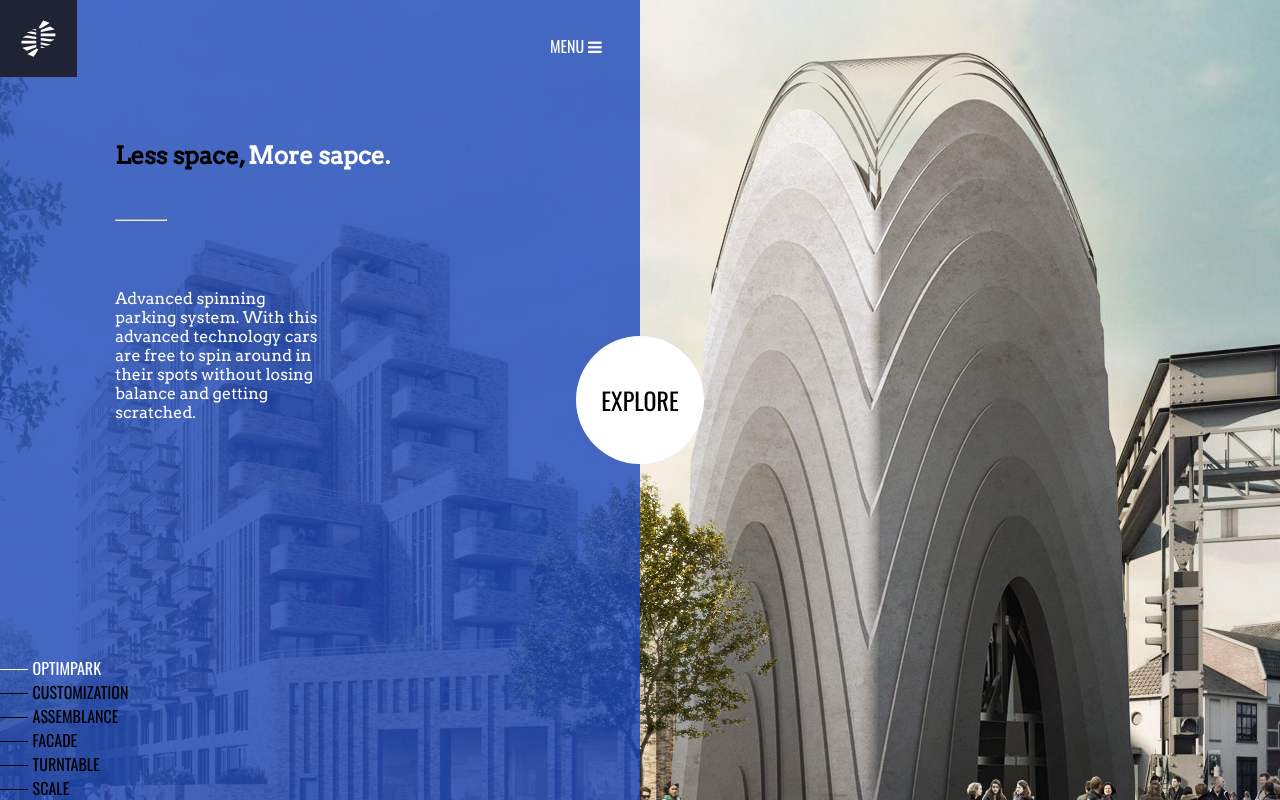
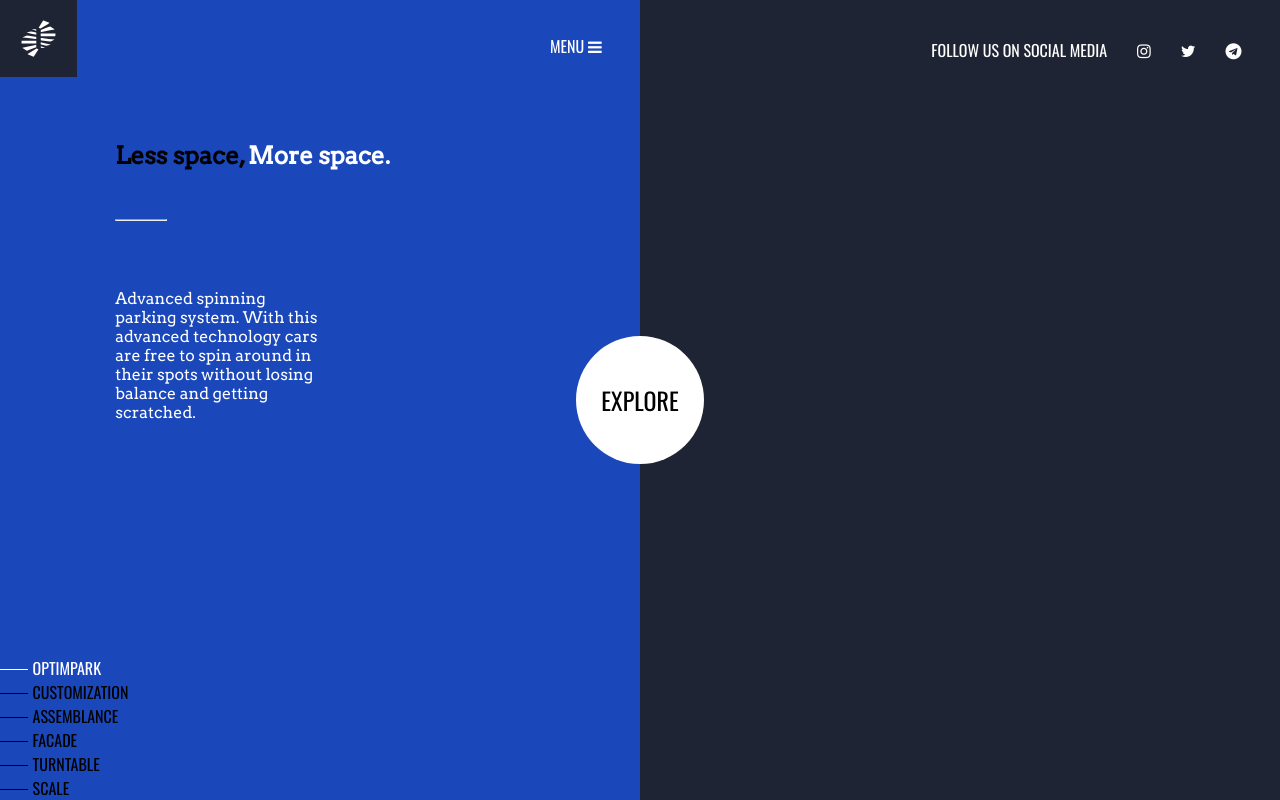
Before and after one commit to ccdesign-ir/Optimpark, a React (Create React App) app: page / in a window 1280 px wide. Built offline with nearby package versions, Linux system fonts and the light colour scheme.

Commit message:
- added social network buttons to desktop view

```diff
--- a/src/App-desktop.css
+++ b/src/App-desktop.css
@@ -5,6 +5,7 @@
     }
     section{
         visibility: hidden;
+        background: rgb(30, 36, 51);
     }
     section>div:first-child{
         padding: 0;
@@ -21,7 +22,7 @@
     section .left{
         flex-basis: 50%;
         padding: 6vw;
-        background: rgba(26, 71, 186, 0.8);
+        background: rgb(26, 71, 186);
     }
     section .left>*{
         margin-left: 3vw;
@@ -33,9 +34,6 @@
         flex-basis: 50%;
         padding: 6vw;
     }
-    section>div:first-child h1:first-child{
-        display: block;
-      }
 
     .app{
         display: grid;
@@ -111,6 +109,7 @@
 
     section>div:first-child h1:first-child{
         margin-top: 8vh;
+        display: block;
     }
 
     section>div:first-child .seperator{
@@ -123,5 +122,27 @@
         width: 6vw;
         height: 6vw;
     }
+
+    .socials{
+        grid-column: 3/5;
+        grid-row: 1/2;
+
+        list-style: none;
+
+        display: flex;
+        justify-content: flex-end;
+        align-items: flex-start;
+
+        padding: 3vw 3vw 0 0;
+        margin: 0;
+
+        font-family: 'Oswald', sans-serif;
+    }
+    .socials>li{
+        margin: 0 15px;
+    }
+    .socials>li:last-child{
+        margin-right: 0;
+    }
     /* } */
 }
--- a/src/App.js
+++ b/src/App.js
@@ -48,7 +48,7 @@ class App extends Component {
             <div className="left">
               <h1>
                 <span className="black">Less space, </span>
-                <span className="white">More sapce.</span>
+                <span className="white">More space.</span>
               </h1>
               <hr className="seperator" />
               <p>
@@ -177,6 +177,12 @@ class App extends Component {
             </ul>
           </div>
         </nav>
+        <ul className="desktop socials upper white">
+          <li>Follow us on social media</li>
+          <li><a href="http://instagram.com" className="button"><i className="fa fa-instagram"></i></a></li>
+          <li><a href="http://twitter.com" className="button"><i className="fa fa-twitter"></i></a></li>
+          <li><a href="http://telegram.com" className="button"><i className="fa fa-telegram"></i></a></li>
+        </ul>
       </div>
     );
   }
```
